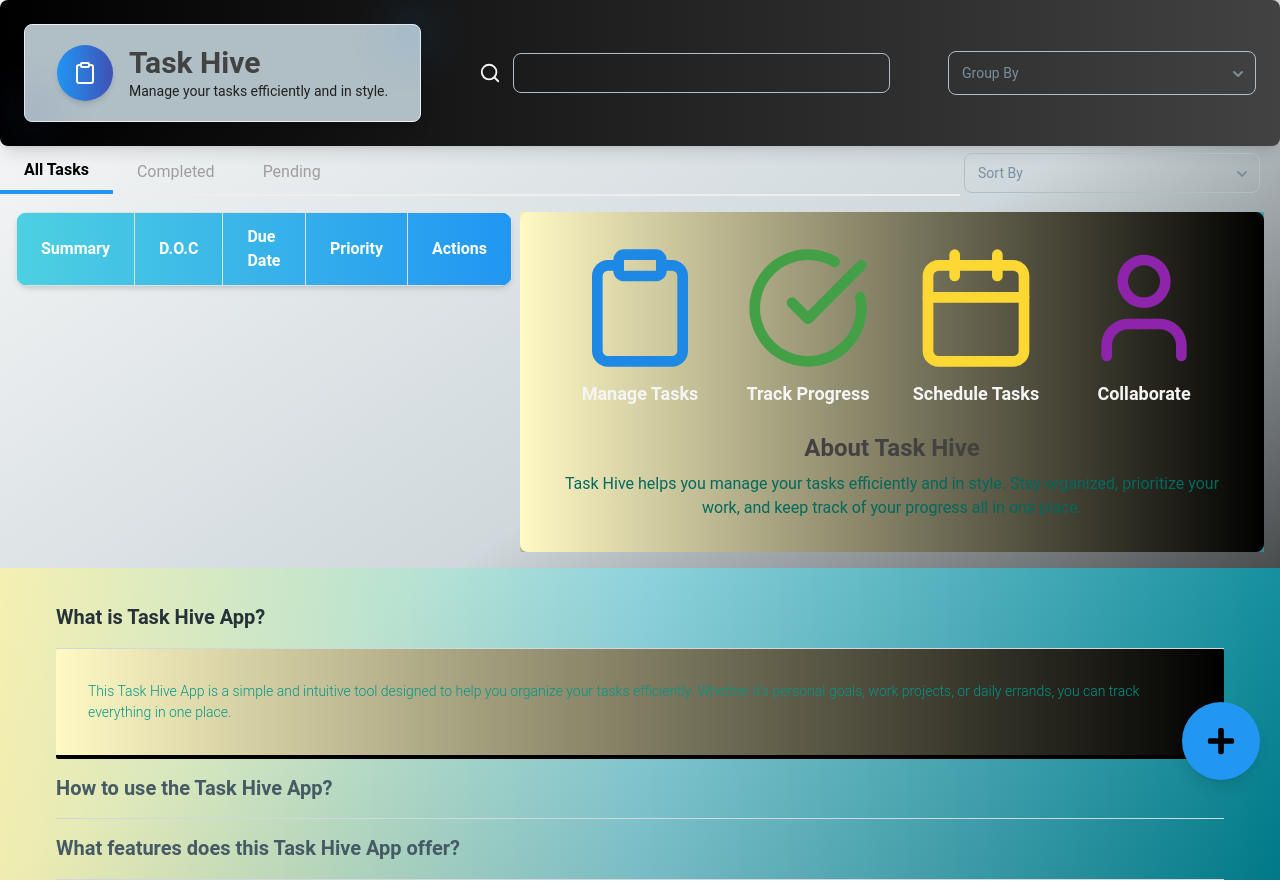
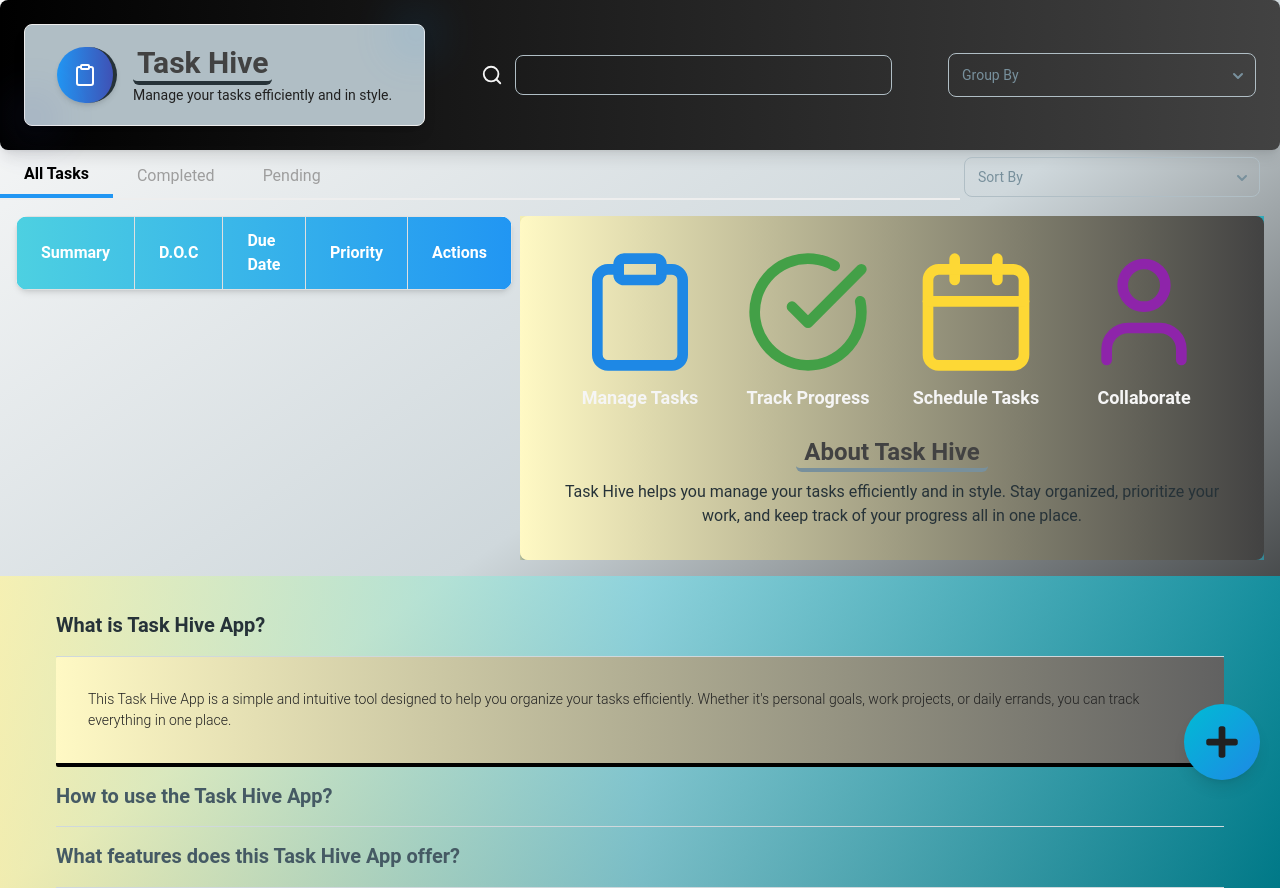
Before and after one commit to sourcebykhalid/Task-Hive, a React (Vite) app: page / in a window 1280 px wide. Built offline with nearby package versions, Linux system fonts and the light colour scheme.

Commit message:
UI modified

```diff
--- a/src/Components/About.jsx
+++ b/src/Components/About.jsx
@@ -18,7 +18,7 @@ export function About() {
           <AccordionHeader onClick={() => handleOpen(1)}>
             What is Task Hive App?
           </AccordionHeader>
-          <AccordionBody className="bg-gradient-to-r from-yellow-100 to-black text-teal-500 p-8 border-b-4 rounded-sm border-black">
+          <AccordionBody className="bg-gradient-to-r from-yellow-100 to-gray-700 text-gray-900 p-8 border-b-4 rounded-sm border-black">
             This Task Hive App is a simple and intuitive tool designed to help
             you organize your tasks efficiently. Whether it&apos;s personal
             goals, work projects, or daily errands, you can track everything in
@@ -29,7 +29,7 @@ export function About() {
           <AccordionHeader onClick={() => handleOpen(2)}>
             How to use the Task Hive App?
           </AccordionHeader>
-          <AccordionBody className="bg-gradient-to-r from-yellow-100 to-black text-teal-500 p-8 border-black">
+          <AccordionBody className="bg-gradient-to-r from-yellow-100 to-gray-700 text-gray-900 p-8 border-b-4 rounded-sm border-black">
             Using the Task Hive App is easy. Add new tasks, edit existing ones,
             mark tasks as complete, and delete tasks you no longer need.
             Organize your day with just a few clicks and stay on top of your
@@ -40,7 +40,7 @@ export function About() {
           <AccordionHeader onClick={() => handleOpen(3)}>
             What features does this Task Hive App offer?
           </AccordionHeader>
-          <AccordionBody className="bg-gradient-to-r from-yellow-100 to-black text-teal-500 p-8 border-black">
+          <AccordionBody className="bg-gradient-to-r from-yellow-100 to-gray-700 text-gray-900 p-8 border-b-4 rounded-sm border-black">
             This app includes features like task creation, editing, deleting,
             and marking tasks as complete. Additionally, you can filter tasks by
             their status (e.g., completed or pending) to focus on what matters
--- a/src/Components/AddTaskButton.jsx
+++ b/src/Components/AddTaskButton.jsx
@@ -5,9 +5,9 @@ const AddTaskButton = ({ onClick }) => {
   return (
     <button
       onClick={onClick}
-      className="fixed bottom-5 right-5 bg-blue-500 text-black rounded-full p-6 shadow-lg hover:bg-blue-600 z-50 "
+      className="fixed bottom-5 right-5  bg-gradient-to-br from-cyan-500 to-blue-600 text-gray-900 rounded-full p-5 shadow-lg hover:bg-cyan-700 z-50 hover:scale-95 transition-all "
     >
-      <FaPlus className=" md:text-3xl font-bold" />
+      <FaPlus className=" md:text-4xl font-bold" />
     </button>
   );
 };
--- a/src/Components/Header.jsx
+++ b/src/Components/Header.jsx
@@ -17,13 +17,13 @@ const Header = ({ onSearch, onGroupBy }) => {
       <div className="relative flex items-center gap-x-4 px-8 py-5 bg-blue-gray-200 shadow-lg rounded-lg border border-gray-200 group hover:shadow-2xl transition-all duration-300">
         {/* Icon Container */}
 
-        <div className="p-4 bg-gradient-to-r from-blue-500 to-indigo-500 rounded-full shadow-md group-hover:scale-110 transition-transform duration-300">
+        <div className="p-4 bg-gradient-to-r from-blue-500 to-indigo-500 rounded-full shadow-md group-hover:scale-110 transition-transform duration-300 border-r-4 border-blue-gray-900">
           <Clipboard className="text-white text-5xl" /> {/*  Clipboard icon */}
         </div>
 
         {/* Text Content */}
         <div>
-          <h1 className="text-3xl font-bold text-gray-800 group-hover:text-blue-600 transition-colors duration-300">
+          <h1 className="text-3xl font-bold text-gray-800 group-hover:text-blue-600 transition-colors duration-300 border-b-4 rounded-md px-1 border-blue-gray-900 w-fit">
             Task Hive
           </h1>
           <p className="text-sm text-gray-900">
--- a/src/Components/Hero.jsx
+++ b/src/Components/Hero.jsx
@@ -5,7 +5,7 @@ import Reveal from "./Reveal";
 const HeroSection = () => {
   return (
     <Reveal>
-      <div className="flex flex-col items-center justify-center  bg-gradient-to-r from-yellow-100 to-black rounded-lg p-8  text-gray-100  shadow-lg shadow-blue-gray-500">
+      <div className="flex flex-col items-center justify-center  bg-gradient-to-r from-yellow-100 to-gray-800 rounded-lg p-8  text-gray-100  shadow-lg shadow-blue-gray-500">
         <div className="flex flex-wrap justify-center gap-10 mb-6">
           <div className="flex flex-col items-center">
             <Clipboard className="w-32 h-32 text-blue-600" />
@@ -26,11 +26,11 @@ const HeroSection = () => {
         </div>
 
         {/* About the Task Hive App */}
-        <div className="text-center">
-          <h2 className="text-2xl font-bold text-gray-800 mb-2">
+        <div className="text-center w-full mx-auto">
+          <h2 className="text-2xl font-bold text-gray-800 mb-2 border-b-4 rounded-md border-blue-gray-400 w-fit mx-auto px-2">
             About Task Hive
           </h2>
-          <p className="text-teal-800">
+          <p className="text-blue-gray-900">
             Task Hive helps you manage your tasks efficiently and in style. Stay
             organized, prioritize your work, and keep track of your progress all
             in one place.
--- a/src/Components/TaskList.jsx
+++ b/src/Components/TaskList.jsx
@@ -58,7 +58,7 @@ const TaskList = ({
               key={task.id}
               className={`transition-all duration-300 ${
                 task.completed
-                  ? "bg-green-100 hover:bg-green-200"
+                  ? "bg-green-200 hover:bg-green-200"
                   : "bg-yellow-100 hover:bg-yellow-200"
               }`}
             >
```
Also changed, not shown: 4 other files (tests, documents, lock files or other folders).
